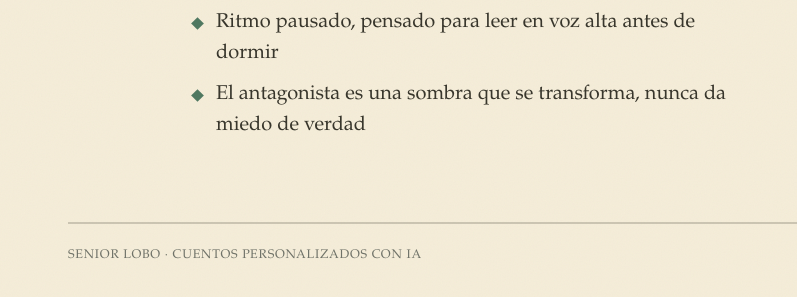
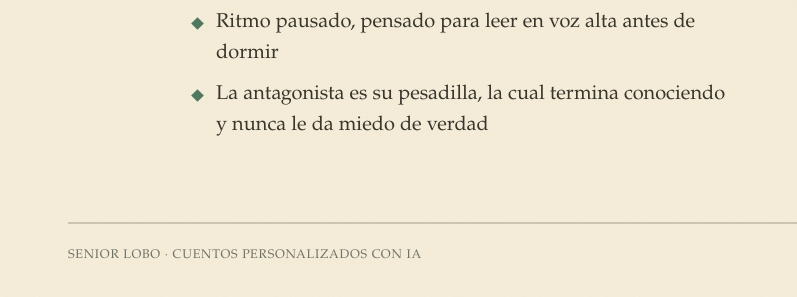
Before and after one commit to seniorlobo-stories/Senior-Lobo-proximamente, a plain HTML site: page biblioteca/index.html in a window 1280 px wide. Shown: the part 1864-2161 px from the top of the page, 0-797 px from the left. Drawn offline with nearby package versions, Linux system fonts and the light colour scheme; a web font is replaced by a local one.

Commit message:
31-erratas

```diff
--- a/biblioteca/index.html
+++ b/biblioteca/index.html
@@ -457,7 +457,7 @@
               <ul class="book-list">
                 <li>Supera sus miedos enfrentandose a ellos</li>
                 <li>Ritmo pausado, pensado para leer en voz alta antes de dormir</li>
-                <li>El antagonista es una sombra que se transforma, nunca da miedo de verdad</li>
+                <li>La antagonista es su pesadilla, la cual termina conociendo y nunca le da miedo de verdad</li>
               </ul>
             </div>
             <!-- Senior Lobo valiente, espada en mano (día/noche) -->
```
